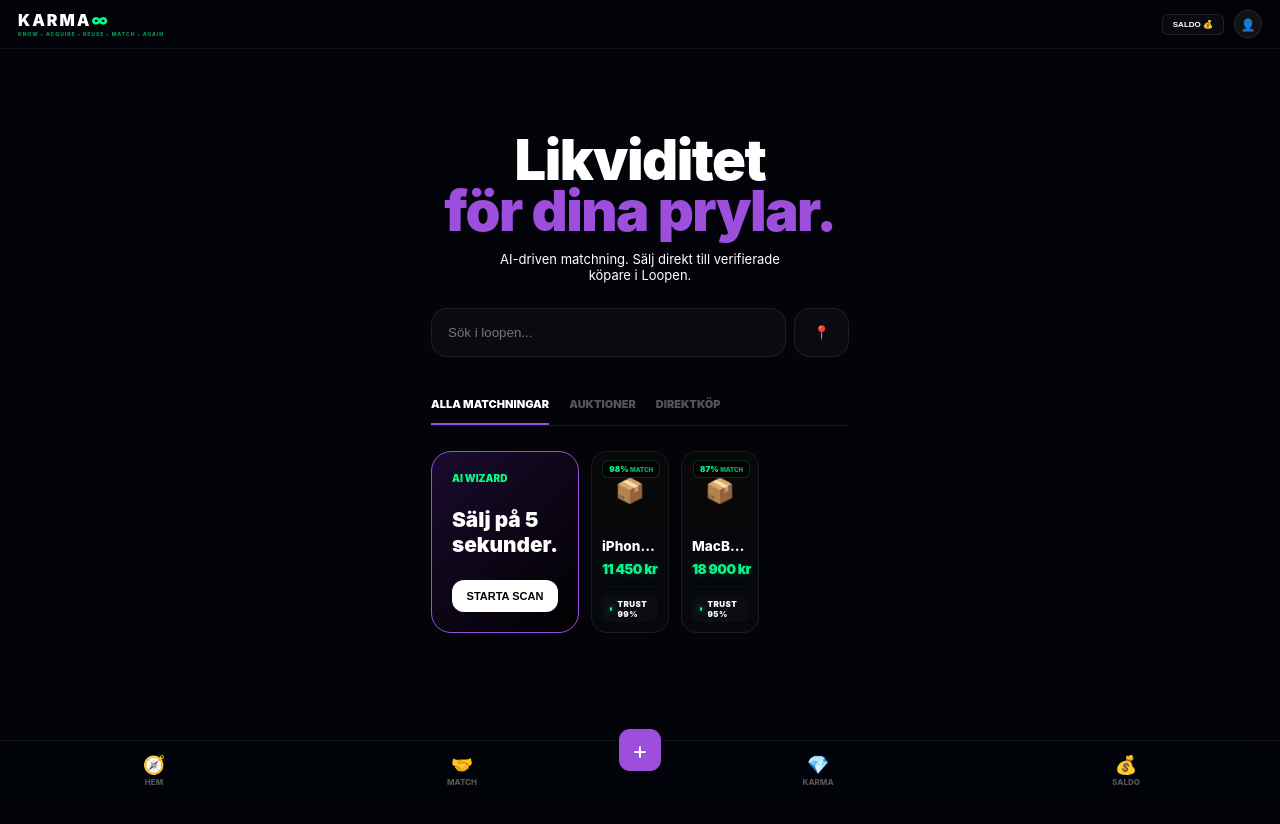
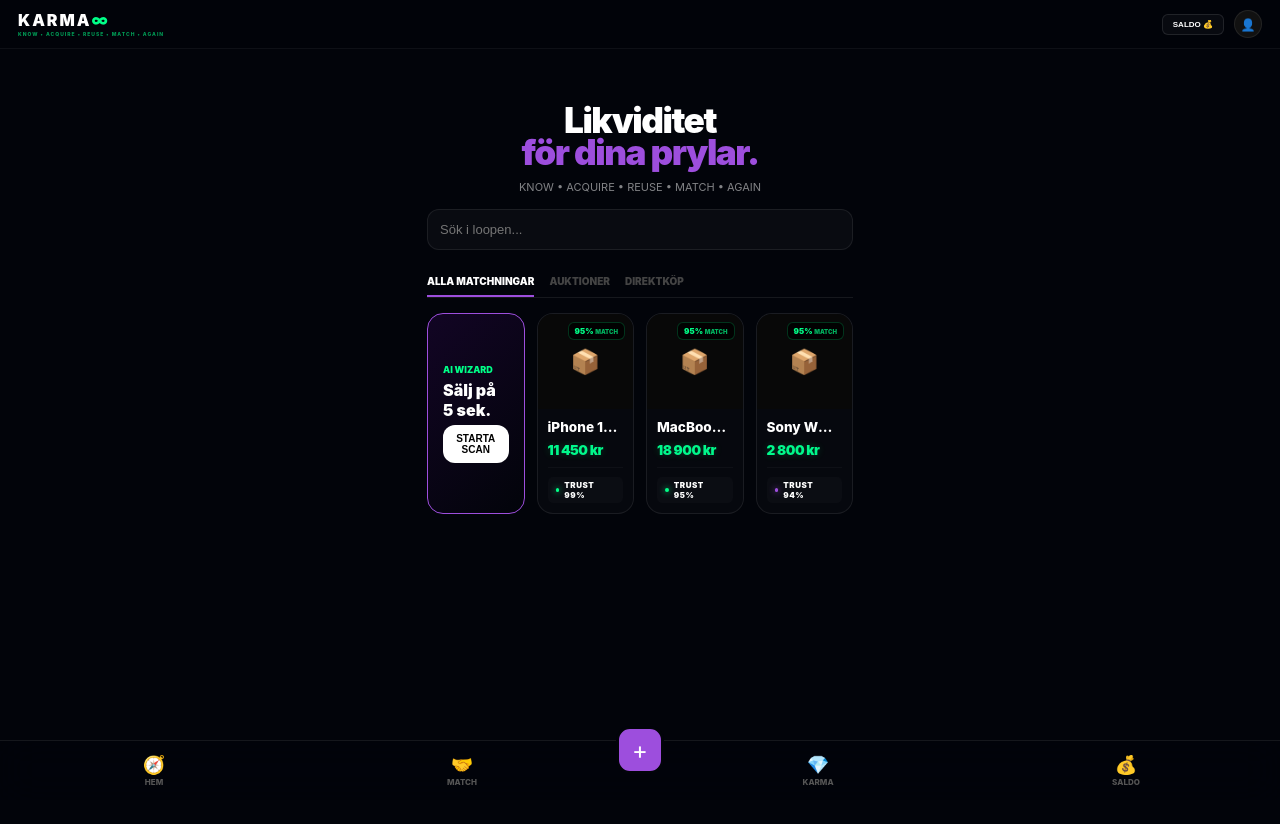
Before and after one commit to gascheckking/marketbeg-appGem, a Next.js app: page / in a window 1280 px wide. Shown: the top 824 px of the page. Built offline with nearby package versions, Linux system fonts and the light colour scheme.

Commit message:
Update page.tsx

```diff
--- a/app/page.tsx
+++ b/app/page.tsx
@@ -2,79 +2,48 @@
 import React, { useState } from 'react';
 import { useRouter } from "next/navigation";
 import FeedCardSell from "@/components/FeedCardSell";
-import RentModule from "@/components/RentModule";
 
 export default function Marketplace() {
   const router = useRouter();
   const [activeTab, setActiveTab] = useState('ALLA MATCHNINGAR');
 
   return (
-    <div className="page-wrapper">
-
-      {/* HERO - Kompakt för mobil */}
-      <section style={{ padding: '20px 0 40px', textAlign: 'center' }}>
-        <h1 style={{ fontSize: 'clamp(2.2rem, 10vw, 3.5rem)', lineHeight: '0.9', marginBottom: '15px' }}>
-          Likviditet <br/>
-          <span style={{ color: 'var(--neon-purple)' }}>för dina prylar.</span>
+    <div className="page-wrapper" style={{ padding: '12px' }}>
+      <section style={{ padding: '15px 0 25px', textAlign: 'center' }}>
+        <h1 style={{ fontSize: '2.2rem', lineHeight: '0.9', marginBottom: '10px' }}>
+          Likviditet <br/><span style={{ color: 'var(--neon-purple)' }}>för dina prylar.</span>
         </h1>
-        <p className="muted" style={{ fontSize: '13px', maxWidth: '280px', margin: '0 auto 25px' }}>
-          AI-driven matchning. Sälj direkt till verifierade köpare i Loopen.
-        </p>
-
-        <div style={{ display: 'flex', gap: '8px', maxWidth: '500px', margin: '0 auto' }}>
-          <input type="text" placeholder="Sök i loopen..." style={{ flex: 1, padding: '16px', borderRadius: '16px', background: 'var(--glass)', border: '1px solid var(--border)', color: '#fff' }} />
-          <button style={{ width: '55px', borderRadius: '16px', background: 'var(--glass)', border: '1px solid var(--border)' }}>📍</button>
-        </div>
+        <p style={{ fontSize: '11px', opacity: 0.5, marginBottom: '15px' }}>KNOW • ACQUIRE • REUSE • MATCH • AGAIN</p>
+        <input type="text" placeholder="Sök i loopen..." style={{ width: '100%', padding: '12px', borderRadius: '12px', background: 'var(--glass)', border: '1px solid var(--border)', color: '#fff', fontSize: '13px' }} />
       </section>
 
-      {/* TABS - Fixad Logik */}
       <div className="tab-container">
         {['ALLA MATCHNINGAR', 'AUKTIONER', 'DIREKTKÖP'].map((tab) => (
-          <div
-            key={tab}
-            onClick={() => setActiveTab(tab)}
-            className={`tab-item ${activeTab === tab ? 'active' : ''}`}
-          >
+          <div key={tab} onClick={() => setActiveTab(tab)} className={`tab-item ${activeTab === tab ? 'active' : ''}`}>
             {tab}
           </div>
         ))}
       </div>
 
-      {/* DYNAMISK GRID */}
       <div className="product-grid">
         {activeTab === 'ALLA MATCHNINGAR' && (
           <>
-            <div className="glow-card-sell" onClick={() => router.push('/sell')}>
-              <div style={{ fontSize: '10px', fontWeight: 900, color: 'var(--neon-mint)' }}>AI WIZARD</div>
-              <h3 style={{ fontSize: '1.3rem', fontWeight: 900, margin: '8px 0' }}>Sälj på 5 sekunder.</h3>
-              <button className="primary-btn" style={{ background: '#fff', color: '#000', padding: '10px', fontSize: '11px' }}>STARTA SCAN</button>
+            <div className="glow-card-sell" onClick={() => router.push('/sell')} style={{ background: 'linear-gradient(135deg, #120524, #02040a)', padding: '15px', borderRadius: '16px', border: '1px solid var(--neon-purple)', display: 'flex', flexDirection: 'column', justifyContent: 'center' }}>
+              <div style={{ fontSize: '9px', fontWeight: 900, color: 'var(--neon-mint)' }}>AI WIZARD</div>
+              <h3 style={{ fontSize: '1rem', fontWeight: 900, margin: '5px 0' }}>Sälj på 5 sek.</h3>
+              <button className="primary-btn" style={{ padding: '8px', fontSize: '10px' }}>STARTA SCAN</button>
             </div>
-            <FeedCardSell id="1" title="iPhone 15 Pro Max" price={11450} trust={99} matchScore={98} />
-            <FeedCardSell id="2" title="MacBook Pro M3" price={18900} trust={95} matchScore={87} />
-          </>
-        )}
-
-        {activeTab === 'AUKTIONER' && (
-          <div style={{ gridColumn: '1/-1', padding: '60px 20px', textAlign: 'center' }} className="glass-card">
-            <div style={{ fontSize: '40px' }}>🔨</div>
-            <h3 style={{ fontWeight: 900 }}>Live Auktioner</h3>
-            <p className="muted" style={{ fontSize: '13px' }}>Inga aktiva auktioner just nu i ditt område.</p>
-          </div>
-        )}
-
-        {activeTab === 'DIREKTKÖP' && (
-          <>
-            <FeedCardSell id="3" title="Sony WH-1000XM5" price={2800} trust={94} matchScore={92} />
-            <FeedCardSell id="4" title="PlayStation 5 Pro" price={8500} trust={89} matchScore={85} />
+            <FeedCardSell id="1" title="iPhone 15 Pro Max" price={11450} trust={99} />
+            <FeedCardSell id="2" title="MacBook Pro M3" price={18900} trust={95} />
+            <FeedCardSell id="3" title="Sony WH-1000XM5" price={2800} trust={94} />
           </>
         )}
       </div>
 
       <style jsx>{`
-        .tab-container { display: flex; gap: 20px; margin-bottom: 25px; border-bottom: 1px solid var(--border); overflow-x: auto; scrollbar-width: none; }
-        .tab-item { padding-bottom: 12px; font-size: 11px; font-weight: 900; color: #555; cursor: pointer; white-space: nowrap; }
+        .tab-container { display: flex; gap: 15px; margin-bottom: 15px; border-bottom: 1px solid var(--border); overflow-x: auto; }
+        .tab-item { padding-bottom: 8px; font-size: 10px; font-weight: 900; color: #444; cursor: pointer; white-space: nowrap; }
         .tab-item.active { color: #fff; border-bottom: 2px solid var(--neon-purple); }
-        .glow-card-sell { background: linear-gradient(135deg, #1a0b2e, #000); padding: 20px; border-radius: 20px; border: 1px solid var(--neon-purple); display: flex; flex-direction: column; justify-content: space-between; height: 100%; }
       `}</style>
     </div>
   );
```
